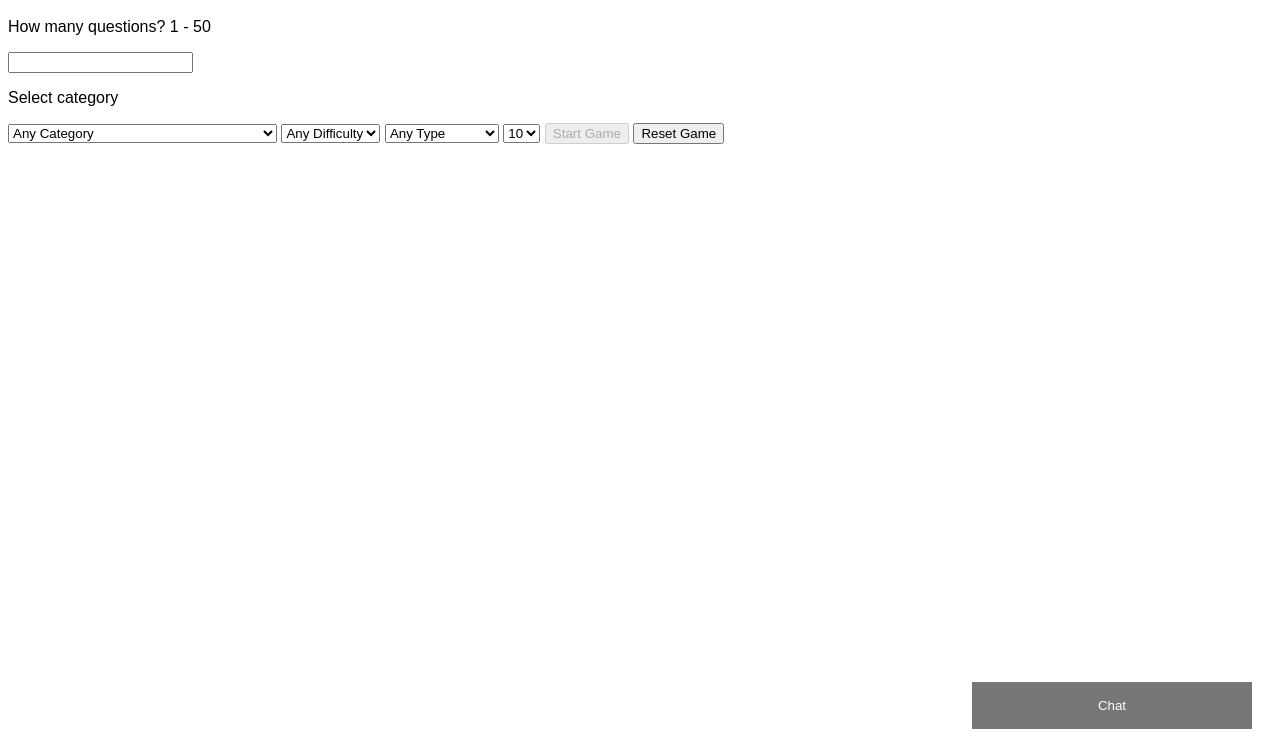
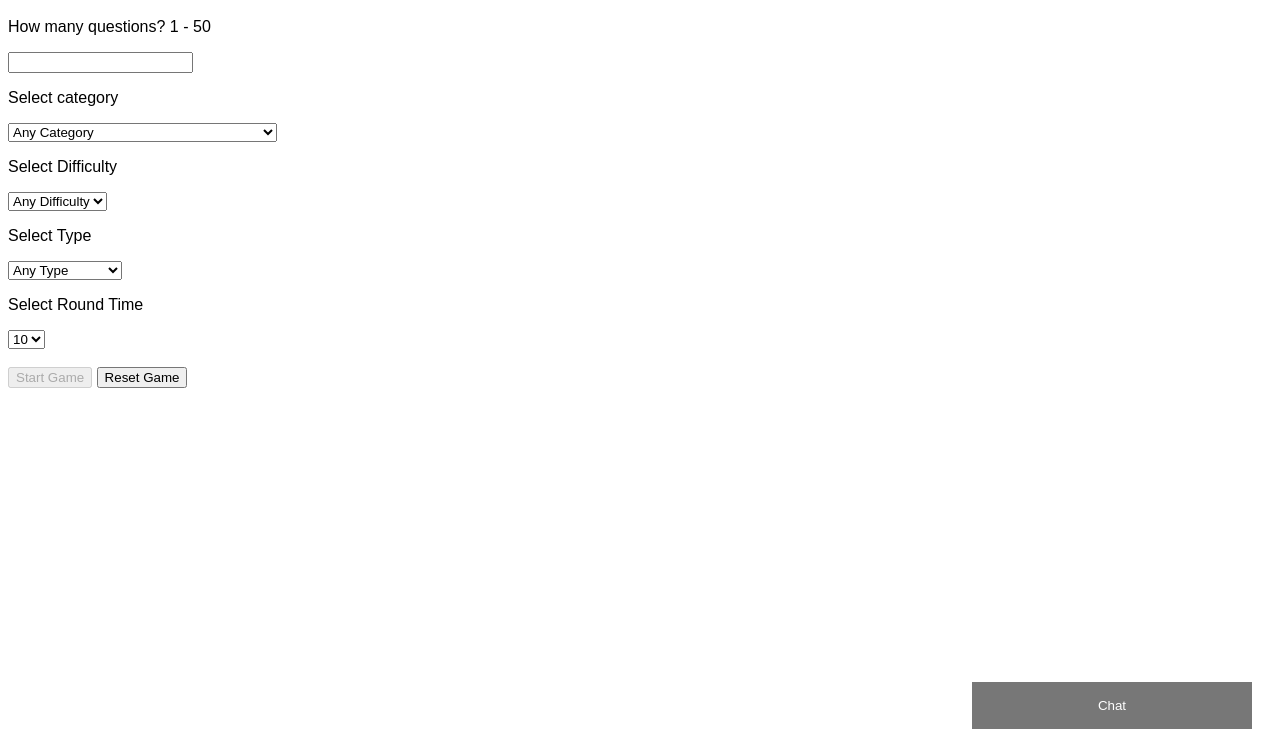
Before and after one commit to hatinena/SocketIO-thesis-project, a website: page public/game.html in a window 1280 px wide. Shown: the part 48-800 px from the top of the page. Drawn offline with nearby package versions, Linux system fonts and the light colour scheme; no server answers.

Commit message:
fixed some paragraphs

```diff
--- a/public/game.html
+++ b/public/game.html
@@ -38,7 +38,7 @@
 		<option value="31">Entertainment: Japanese Anime &amp; Manga</option>
 		<option value="32">Entertainment: Cartoon &amp; Animations</option>
 	</select>
-
+	<p>Select Difficulty</p>
 	<select id="difficulty" >
 		<option value="any">Any Difficulty</option>
 		<option value="easy">Easy</option>
@@ -46,13 +46,13 @@
 		<option value="hard">Hard</option>
 	</select>
 
-
+	<p>Select Type</p>
 	<select id="type" >
 		<option value="any">Any Type</option>
 		<option value="multiple">Multiple Choice</option>
 		<option value="boolean">True / False</option>
 	</select>
-
+    <p>Select Round Time</p>
 	<select id="selectRoundTime">
 		<option value ="10">10</option>
 		<option value ="20">20</option>
@@ -62,8 +62,8 @@
 	</select>
 
 
-
-	<button id="startbtn" onclick="startGame()">Start Game</button>
+	<br>
+	<br><button id="startbtn" onclick="startGame()">Start Game</button>
 	<button onclick="resetGame()">Reset Game</button>
 
 	<div id="questionList"></div>
```
